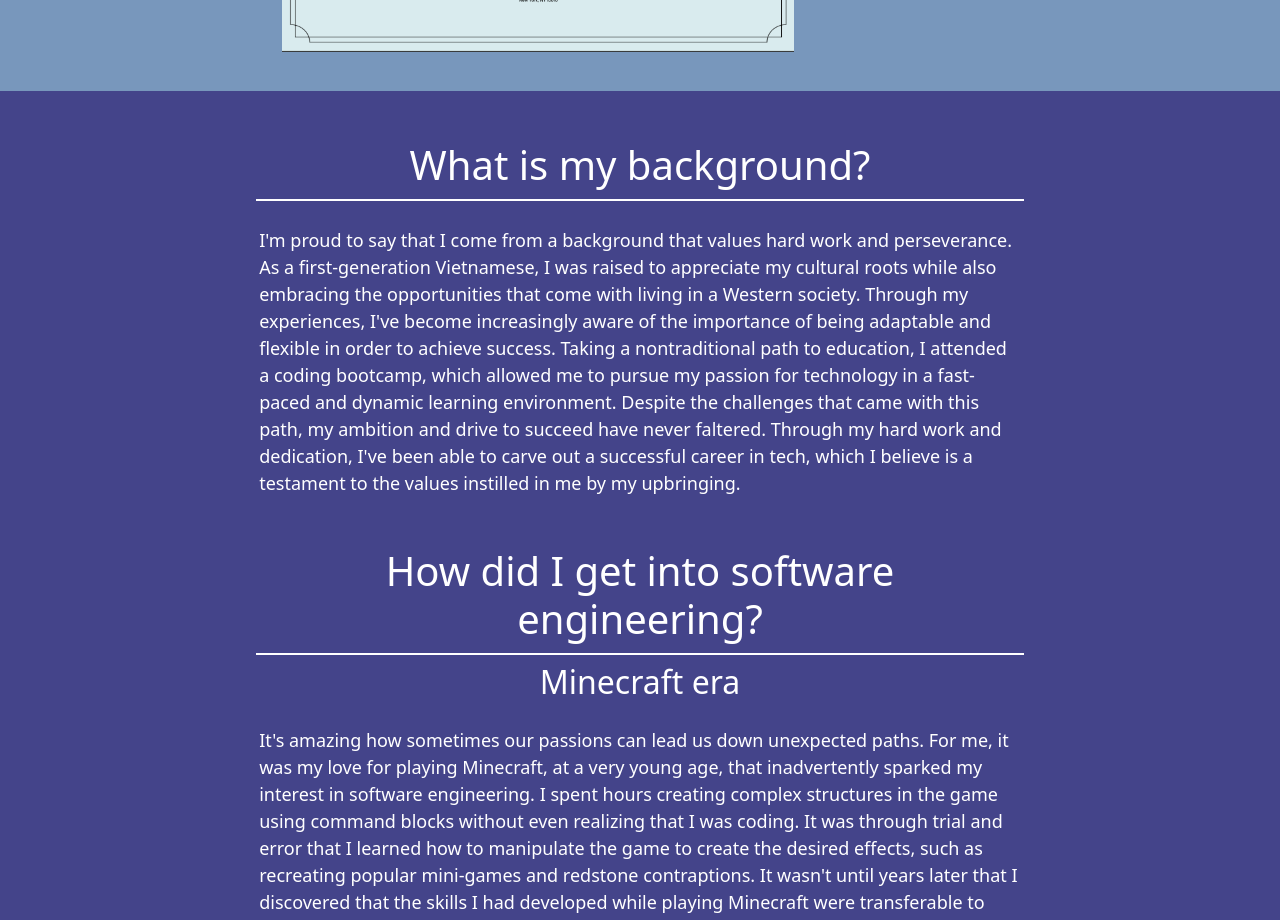
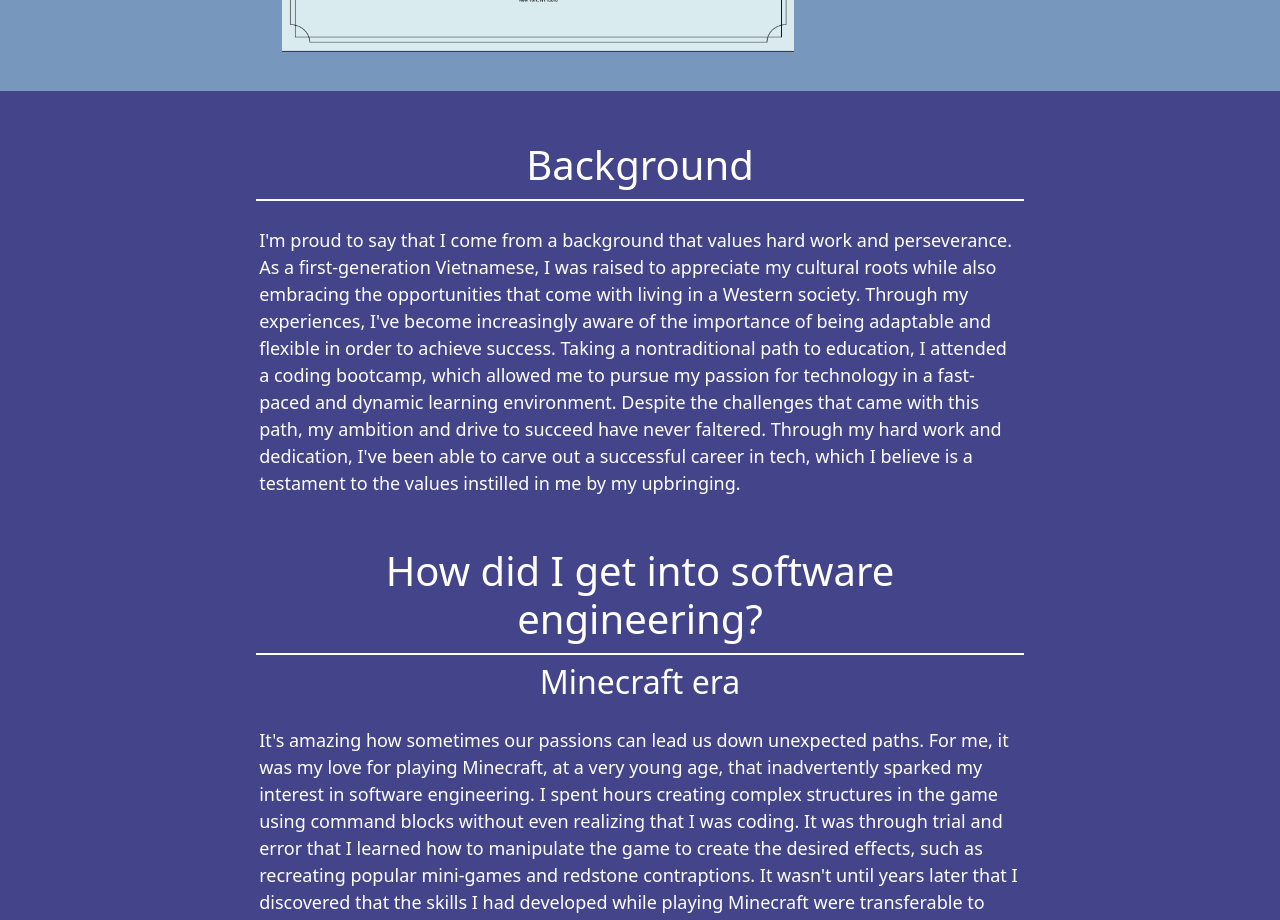
Before and after one commit to ericcnguyen04/Post-Portfolio, a React (Create React App) app: page / in a window 1280 px wide. Shown: the part 2040-2960 px from the top of the page. Built offline with nearby package versions, Linux system fonts and the light colour scheme.

Commit message:
changed subtitle

```diff
--- a/src/components/pages/About.jsx
+++ b/src/components/pages/About.jsx
@@ -6,7 +6,7 @@ export default function About() {
         <div className='backgroundAbout'>
             <div>
                 <center>
-                <h1 id='subtitles'>What is my background?</h1>
+                <h1 id='subtitles'>Background</h1>
                 </center>
             </div>
             <div className='brand'>
```
